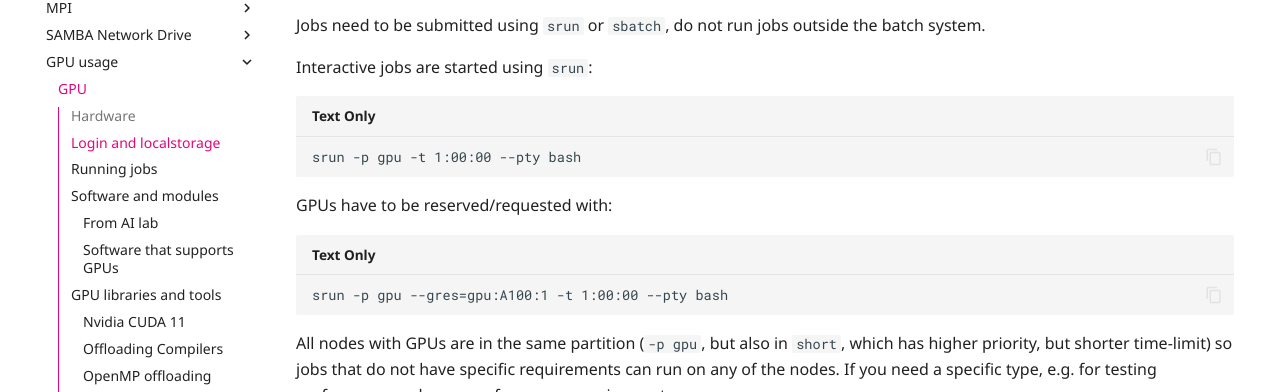
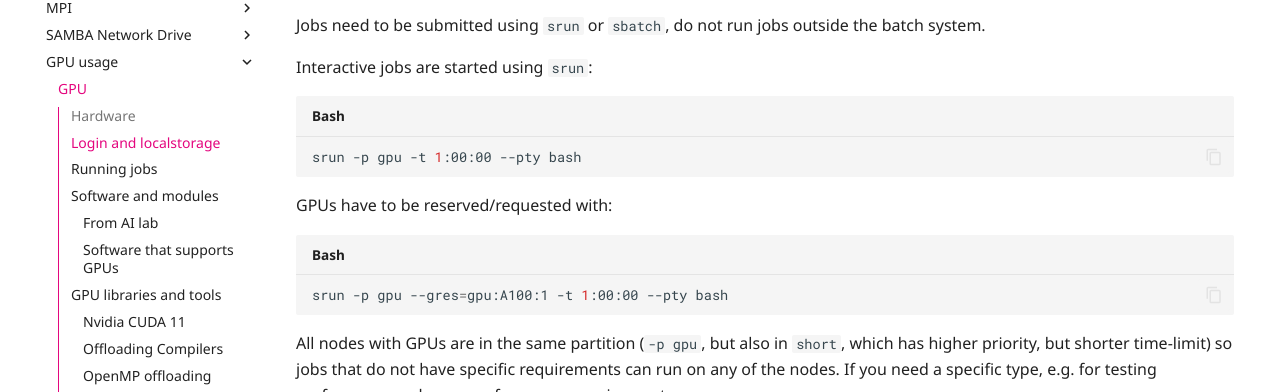
Before and after one commit to TalTech-HPC-Centre/user-guides-source, an MkDocs documentation site: the page built from docs/gpu.md, in a window 1280 px wide and 900 px high, scrolled down 1311 px. Shown: the part 154-546 px from the top of the window. Built offline with MkDocs 1.6.1 and Material for MkDocs 9.7.7, drawn with Linux system fonts in a browser that asks for light colours; comment, search, counter and statistics services are not loaded; some of the changed text lies outside the part shown.

Commit message:
gpu.md 	modified:   docs/gpu.md

````diff
--- a/docs/gpu.md
+++ b/docs/gpu.md
@@ -45,11 +45,15 @@ Jobs need to be submitted using `srun` or `sbatch`, do not run jobs outside the
 
 Interactive jobs are started using `srun`:
 
-    srun -p gpu -t 1:00:00 --pty bash
+```bash
+srun -p gpu -t 1:00:00 --pty bash
+```
 
 GPUs have to be reserved/requested with:
 
-    srun -p gpu --gres=gpu:A100:1 -t 1:00:00 --pty bash
+```bash
+srun -p gpu --gres=gpu:A100:1 -t 1:00:00 --pty bash
+```
 
 All nodes with GPUs are in the same partition (`-p gpu`, but also in `short`, which has higher priority, but shorter time-limit) so jobs that do not have specific requirements can run on any of the nodes. If you need a specific type, e.g. for testing performance or because of memory requirements:
 
@@ -94,8 +98,9 @@ Again, beware of the vendor lockin.
 
 To compile CUDA code, use the Nvidia compiler wrapper:
 
-    nvcc
-
+```bash
+nvcc
+```
 
 ### _Offloading Compilers_
 
@@ -153,11 +158,15 @@ Current recommendation: use HPC-SDK
 
 Installed are versions 21.2, 21.5 and 21.9 (2021). These come with modulefiles, to use them, enable the the directory:
 
-    module load rocky8-spack
+```bash
+module load rocky8-spack
+```
 
 then load the module you want to use, e.g.
 
-    module load nvhpc
+```bash
+module load nvhpc
+```
 
 The HPC SDK also comes with a profiler, to identify regions that would benefit most from GPU acceleration.
 
@@ -166,7 +175,9 @@ OpenACC is based on compiler pragmas enabling an incremental approach to paralle
 Compiling an OpenACC program with the Nvidia compiler:
 get accelerator information
 
-    pgaccelinfo
+```bash
+pgaccelinfo
+```
 
 compile for multicore (C and Fortran commands)
 
@@ -185,11 +196,15 @@ Profiling:
 
 Analysing the profile using CLI:
 
-    nsys stat s laplace.qdrep
+```bash
+nsys stat s laplace.qdrep
+```
 
 using the GUI:
 
+```bash
     nsys-ui
+```
 
 then load the `.qdrep` file.
 
````
